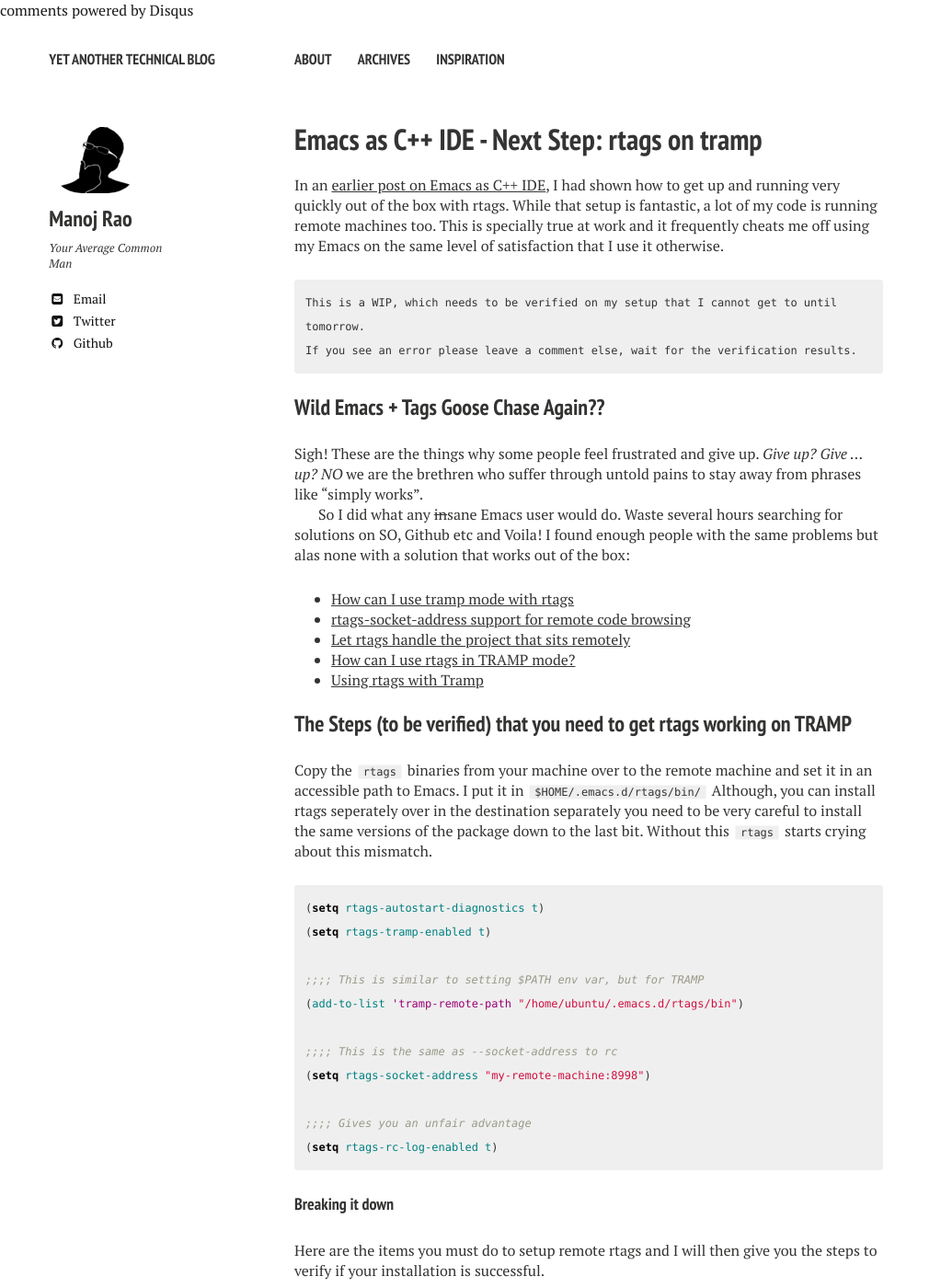
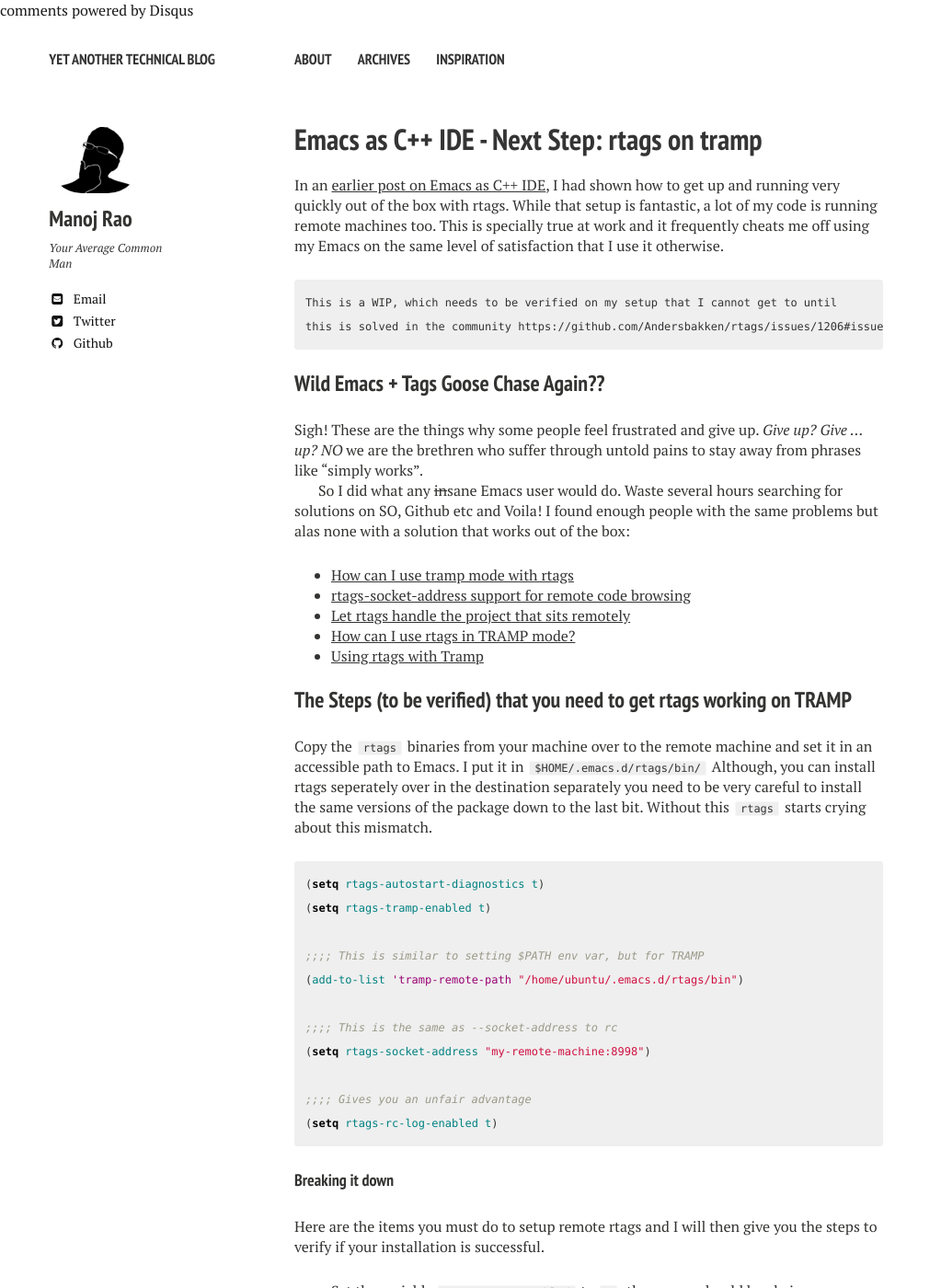
Before and after one commit to mycpuorg/mycpuorg.github.io, a Jekyll site: the page built from _posts/2020-01-15-emacs-rtags-helm-tramp.md, in a window 1280 px wide and 1400 px high. Shown: the whole window at 92% size, without its empty margins (0-1023 px from the left). Built offline with Jekyll 4.4.1, drawn with Linux system fonts in a browser that asks for light colours; nearby versions of some CDN libraries; comment, search, counter and statistics services are not loaded.

Commit message:
Programming Wisdom

````diff
--- a/_posts/2020-01-15-emacs-rtags-helm-tramp.md
+++ b/_posts/2020-01-15-emacs-rtags-helm-tramp.md
@@ -13,8 +13,7 @@
 
 ```
 This is a WIP, which needs to be verified on my setup that I cannot get to until
-tomorrow.
-If you see an error please leave a comment else, wait for the verification results.
+this is solved in the community https://github.com/Andersbakken/rtags/issues/1206#issuecomment-575368669
 ```
 
 ### Wild Emacs + Tags Goose Chase Again??
````
Also changed, not shown: other parts of _posts/2020-01-15-emacs-rtags-helm-tramp.md (+1 -0 lines).
